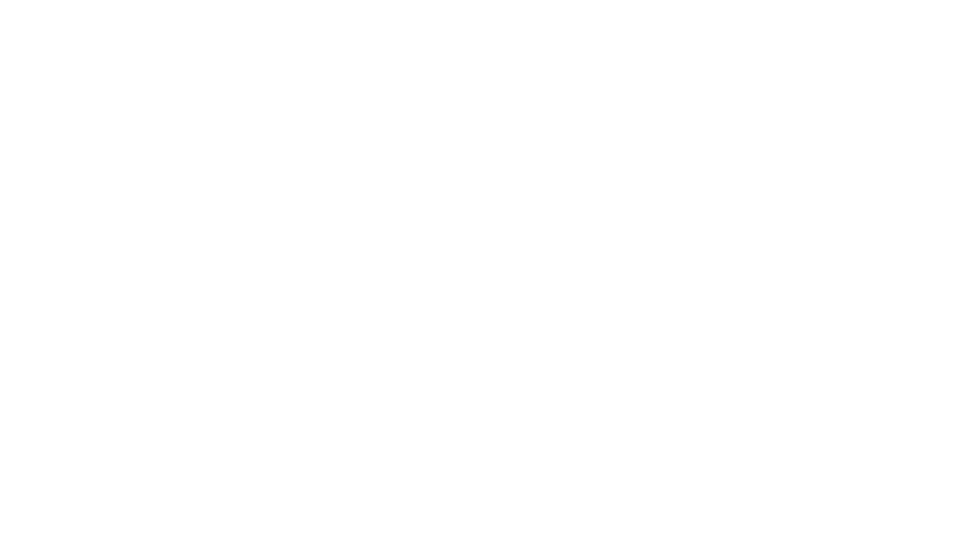
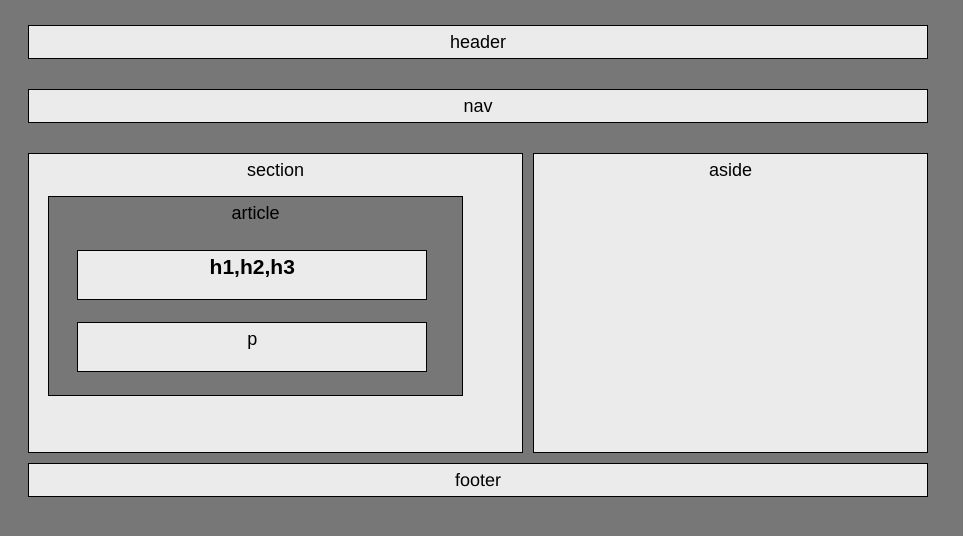
Before and after one commit to terrybates/HW-Wireframe, a plain HTML site: page index.html in a window 1280 px wide. Shown: the whole page, without its empty margins (0-963 px from the left). Drawn offline with Linux system fonts and the light colour scheme.

Commit message:
updating files

```diff
--- a/index.html
+++ b/index.html
@@ -1,9 +1,25 @@
 <!DOCTYPE html>
 <html>
 <head>
-	<title></title>
+	<link rel="stylesheet" type="text/css" href="style.css">
+	<title>header</title>
 </head>
 <body>
 
+		<header>header</header>
+		<nav>nav</nav>
+
+    <section>section
+		<article>article
+			<h1>h1,h2,h3</h1>
+			<h2></h2>
+			<h3></h3>
+			<p>p</p>
+		</article>
+	</section>
+	<aside>aside</aside>
+
+	<footer>footer</footer>
+
 </body>
 </html>
--- a/style.css
+++ b/style.css
@@ -0,0 +1,100 @@
+*{
+	box-sizing: border-box;
+}
+body {
+	font-size: 18px;
+	line-height: 32px;
+	background-color: #777;
+	width: 960px;
+	font-family: arial;
+
+	}
+header {
+
+	background: #ebebeb;
+	width:900px;
+	margin-top: 25px;
+	margin-right: 10px;
+	margin-bottom: 30px;
+	margin-left: 20px;
+	text-align: center;
+	border: 1px solid black;
+}
+
+nav {
+	text-align: center;
+	width: 900px;
+	margin-top: 25px;
+	margin-right: 10px;
+	margin-bottom: 30px;
+	margin-left: 20px;
+	background-color: #ebebeb;
+	border: 1px solid black;
+}
+section {
+    width: 495px;
+    float: left;
+    height: 300px;
+    background-color: #ebebeb;
+    text-align: center;
+    border: 1px solid black;
+    margin-right: 10px;
+    margin-left: 20px;
+}
+article {
+	clear: both;
+	overflow: auto;
+    width: 415px;
+    height: 200px;
+    background-color: #777;
+    text-align: center;
+    margin-left: 10px;
+    margin-right: 10px;
+    margin-top: 10px;
+    border: 1px solid black;
+    margin-left: .5cm;
+}
+h1 {
+	font-family: sans-serif;
+	height: 50px;
+	width: 350px;
+	border: 1px solid black;
+	margin-left: .75cm;
+	background-color: #ebebeb;
+}
+h2{
+	font-family: sans-serif;
+}
+h3{
+	font-family: sans-serif;
+}
+p{
+	height: 50px;
+	width: 350px;
+	border: 1px solid black;
+	margin-left: .75cm;
+	background-color: #ebebeb;
+	}
+
+aside {
+	width: 395px;
+    float: left;
+    height: 300px;
+    background-color: #ebebeb;
+    text-align: center;
+    border: 1px solid black;
+
+}
+footer{
+	clear: both;
+	overflow: auto;
+	font-family: helvetica;
+	background: #ebebeb;
+	width:900px;
+	margin-top: 9cm;
+	margin-right: 10px;
+	margin-bottom: 30px;
+	margin-left: 20px;
+	text-align: center;
+	border: 1px solid black;
+}
```
Also changed, not shown: 1 other file.
